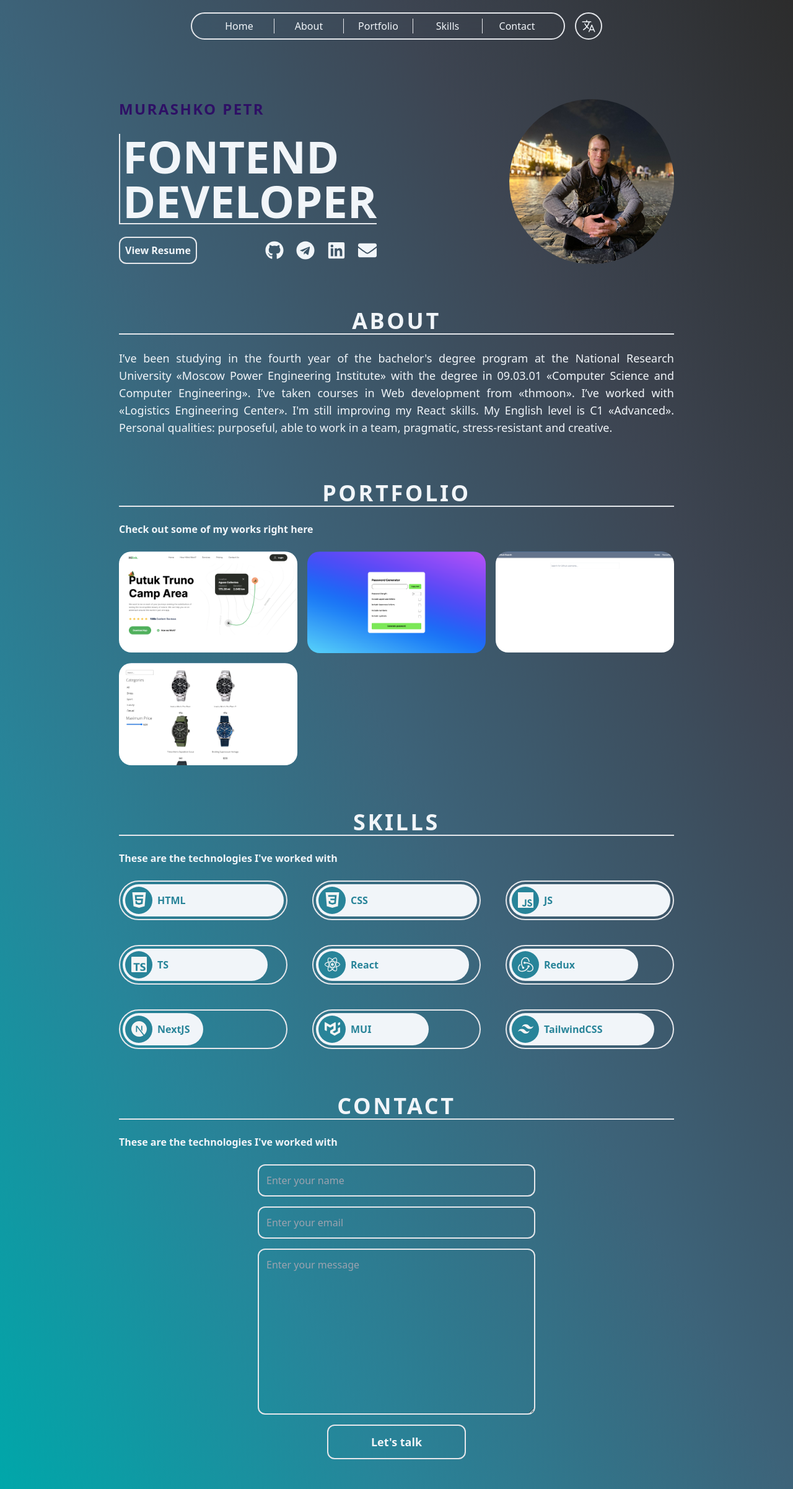
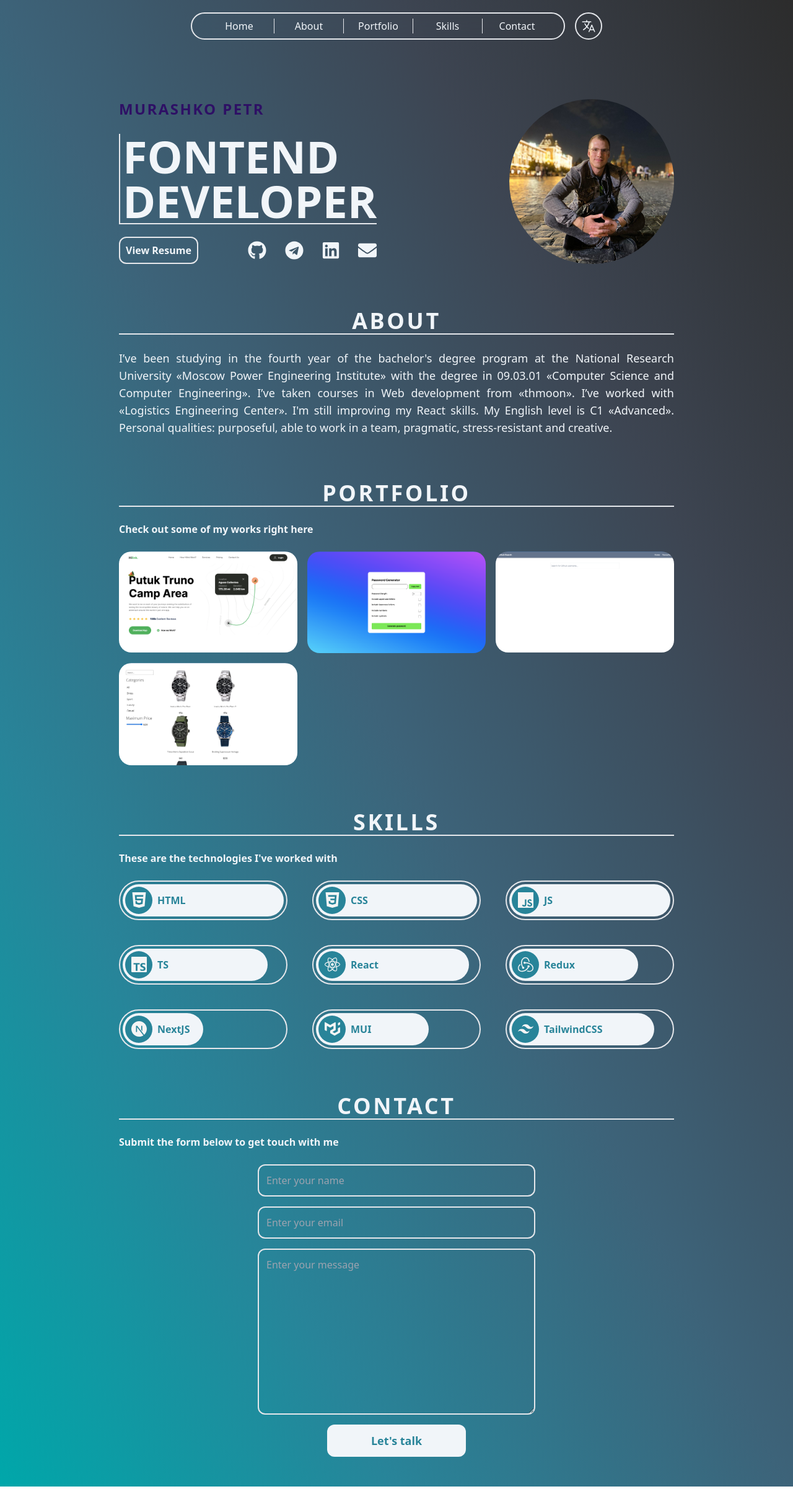
Before and after one commit to murashko12/MurashkoPA-portfolio, a React (Vite) app: page / in a window 1280 px wide. Shown: the whole page at 62% size. Built offline with nearby package versions, Linux system fonts and the light colour scheme.

Commit message:
try add scroll link

```diff
--- a/src/components/Contact.tsx
+++ b/src/components/Contact.tsx
@@ -3,14 +3,14 @@ const Contact = () => {
         <div className="w-[70%] mx-auto h-auto">
             <h1 className="uppercase tracking-widest font-semibold text-4xl text-slate-100 text-center border-b-2">contact</h1>
             <br />
-            <p className="text-slate-100 font-semibold font-lg">These are the technologies I've worked with</p>
+            <p className="text-justify text-slate-100 font-semibold font-lg">Submit the form below to get touch with me</p>
             <br />
             <div className="flex justify-center">
                 <form className="flex flex-col w-full gap-4 lg:w-6/12" action="https://getform.io/f/8904d217-2f6a-4311-a35c-3d56ae444fe9" method="POST">
                     <input className="bg-transparent border-2 p-3 rounded-xl text-slate-100" type="text" name="name" placeholder='Enter your name'/>
                     <input className="bg-transparent border-2 p-3 rounded-xl text-slate-100" type="text" name="email" placeholder='Enter your email'/>
                     <textarea className="bg-transparent border-2 p-3 rounded-xl text-slate-100" name="message" placeholder="Enter your message" id="input" cols={30} rows={10}></textarea>
-                    <button className="bg-transparent border-2 p-3 rounded-xl text-slate-100 w-full font-black text-lg mx-auto md:w-6/12">Let's talk</button>
+                    <button className="text-[#288499] bg-slate-100 p-3 rounded-xl w-full font-black text-lg mx-auto md:w-6/12">Let's talk</button>
                 </form>
             </div>
         </div>
--- a/src/components/Home.tsx
+++ b/src/components/Home.tsx
@@ -43,18 +43,15 @@ const Home = () => {
             id: 1,
             child: <FaGithub size={30} />,
             href: "https://github.com/murashko12",
-        },
-        {
+        },{
             id: 2,
             child: <FaTelegram size={30} />,
             href: "https://t.me/Peter_Muraschko",
-        },
-        {
+        },{
             id: 3,
             child: <FaLinkedin size={30} />,
             href: "#",
-        },
-        {
+        },{
             id: 4,
             child: <FaEnvelope size={30} />,
             href: "mailto:petr@ocumare.ru",
@@ -66,18 +63,18 @@ const Home = () => {
             initial="hidden"
             whileInView="visible"
             viewport={{ once: true }}
-            className="w-[70%] mt-40 mx-auto flex flex-col justify-between items-center h-auto gap-10 lg:flex-row"
+            className="w-[70%] mt-40 mx-auto flex flex-col-reverse justify-between items-center h-auto gap-10 lg:flex-row "
         >
             <div>
-                <h3 className="uppercase tracking-widest font-semibold text-2xl text-violet-950">murashko petr</h3>
+                <h3 className="text-center uppercase tracking-widest font-semibold text-2xl text-violet-950 lg:text-left">murashko petr</h3>
                 <br />
-                <div className="border-l-2 border-b-2">
-                    <h1 className="uppercase text-7xl font-bold text-slate-100 ml-1">fontend<br/>developer</h1>
+                <div className="pl-0 lg:border-l-2 lg:border-b-2 lg:pl-1">
+                    <h1 className="text-center uppercase text-5xl font-bold text-slate-100 lg:text-left lg:text-7xl">fontend<br/>developer</h1>
                 </div>
-                <div className="flex mt-5 justify-between items-center">
-                    <button className="text-slate-100 p-2 rounded-xl border-2 font-bold capitalize">view resume</button>
+                <div className="flex mt-5 justify-between gap-y-8 items-center flex-col-reverse lg:flex-row">
+                    <button className="text-slate-100 w-full p-2 rounded-xl border-2 font-bold capitalize lg:w-32">view resume</button>
                     {/* ------------------- */}
-                    <ul className="flex gap-5 text-slate-100">
+                    <ul className="flex text-slate-100 w-full justify-between lg:gap-5 lg:w-2/4">
                     {
                         links.map(({id,child,href}) => {
                             return (
--- a/src/components/NavBar.tsx
+++ b/src/components/NavBar.tsx
@@ -1,4 +1,4 @@
-// import { useState } from "react";
+import { useState } from "react";
 import {motion} from "framer-motion"
 import { IoLanguageOutline, IoMenu } from "react-icons/io5";
 import { Link } from "react-scroll";
@@ -32,7 +32,7 @@ const LanguageAnimation = {
 
 const NavBar = () => {
 
-    // const [nav, setNav] = useState<boolean>(false)
+    const [nav, setNav] = useState<boolean>(false)
 
     const links: NavBarPoint[] = [
         {
@@ -72,7 +72,7 @@ const NavBar = () => {
                         {
                             links.map(({id,link}) => (
                                 <li key={id} className="w-28 text-center cursor-pointer capitalize hover:underline">
-                                    <Link to={link} smooth duration={500}>{link}</Link>
+                                    <Link onClick={() => setNav(false)} to={link} smooth duration={500}>{link}</Link>
                                 </li>
                             ))
                         }
--- a/src/components/Portfolio.tsx
+++ b/src/components/Portfolio.tsx
@@ -74,7 +74,7 @@ const Portfolio: React.FC = () => {
         <div className="w-[70%] mx-auto h-auto">
             <h1 className="uppercase tracking-widest font-semibold text-4xl text-slate-100 text-center border-b-2">portfolio</h1>
             <br />
-            <p className="text-slate-100 font-semibold font-lg">Check out some of my works right here</p>
+            <p className="text-justify text-slate-100 font-semibold font-lg">Check out some of my works right here</p>
             <br />
             <motion.ul
                 className="grid grid-cols-1 gap-4 lg:grid-cols-2 xl:grid-cols-3"
--- a/src/components/Skills.tsx
+++ b/src/components/Skills.tsx
@@ -57,9 +57,9 @@ const Skills: React.FC = () => {
 
     return (
         <div className="w-[70%] mx-auto h-auto">
-            <h1 className="uppercase tracking-widest font-semibold text-4xl text-slate-100 text-center border-b-2">skills</h1>
+            <h1 name="skills" className="uppercase tracking-widest font-semibold text-4xl text-slate-100 text-center border-b-2">skills</h1>
             <br />
-            <p className="text-slate-100 font-semibold font-lg">These are the technologies I've worked with</p>
+            <p className="text-justify text-slate-100 font-semibold font-lg">These are the technologies I've worked with</p>
             <br />
             <div className="grid grid-cols-1 gap-10 lg:grid-cols-2 xl:grid-cols-3">
                 {
```
